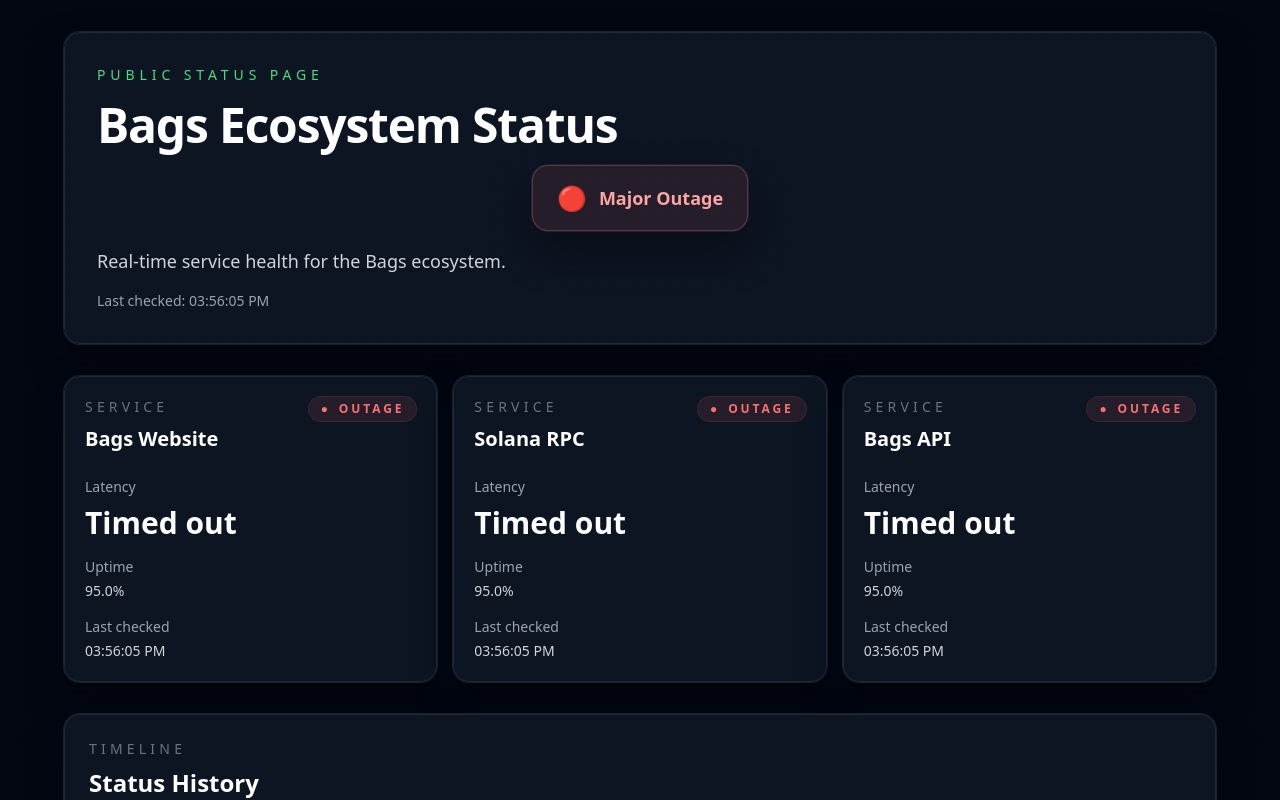
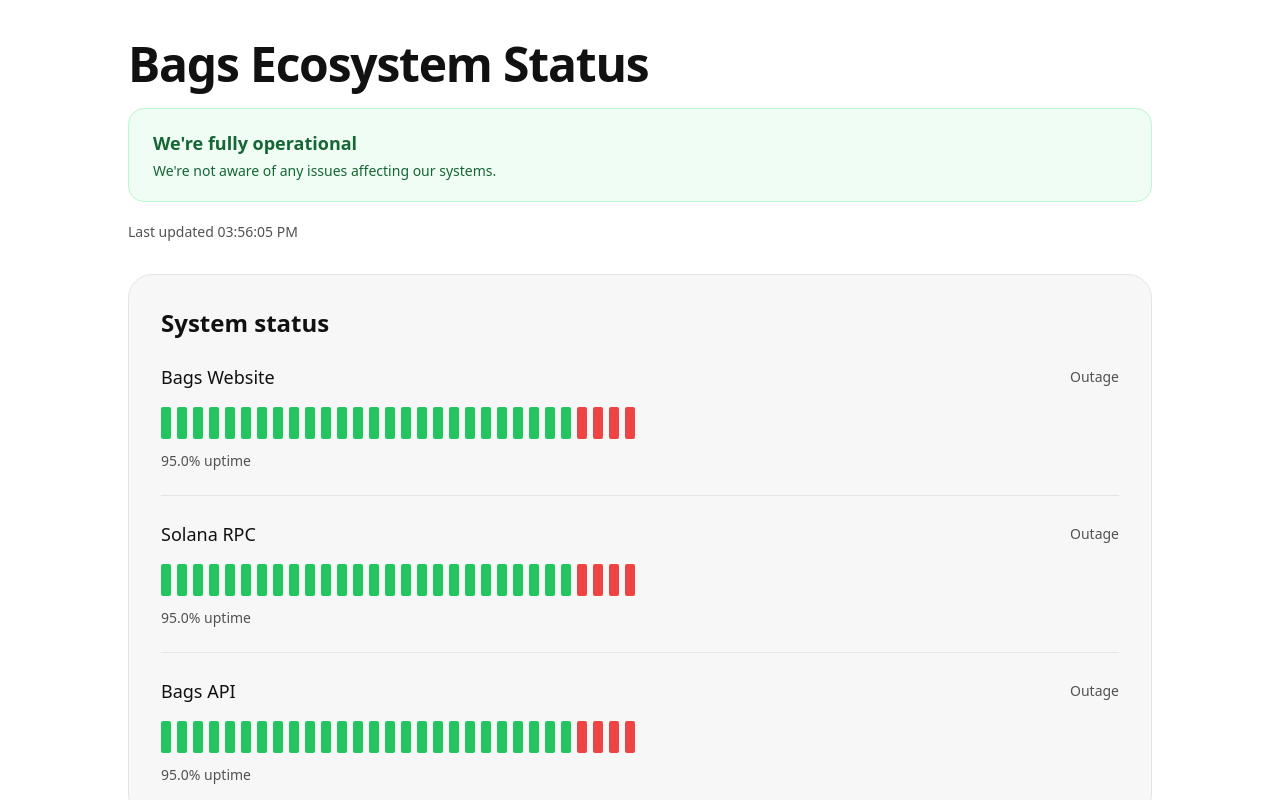
Before and after one commit to Avimanyu8008/bags-radar, a Next.js app: page /status in a window 1280 px wide. Shown: the top 800 px of the page. Built offline with nearby package versions, Linux system fonts and the light colour scheme; no server answers; the database is empty.

Commit message:
redesign status page to openai style

```diff
--- a/app/status/page.tsx
+++ b/app/status/page.tsx
@@ -1,6 +1,7 @@
 "use client";
 
-import { useEffect, useMemo, useState } from "react";
+import Link from "next/link";
+import { useEffect, useState } from "react";
 import type { IncidentRecord, ServiceResult, ServiceStatus } from "@/data/services";
 import { DEMO_SERVICE_RESULTS } from "@/data/services";
 import { getSupabaseClient } from "@/lib/supabaseClient";
@@ -11,30 +12,50 @@
   source: "live" | "demo";
 }
 
-const publicStatusLabels: Record<ServiceStatus, string> = {
-  UP: "Operational",
-  SLOW: "Degraded",
-  DOWN: "Outage"
-};
-
-const publicStatusStyles: Record<ServiceStatus, string> = {
-  UP: "bg-green-400/10 text-green-400 ring-green-400/20",
-  SLOW: "bg-yellow-400/10 text-yellow-400 ring-yellow-400/20",
-  DOWN: "bg-red-400/10 text-red-400 ring-red-400/20"
-};
-
 const uptimeLabels: Record<ServiceStatus, string> = {
   UP: "99.9%",
   SLOW: "99.0%",
   DOWN: "95.0%"
 };
 
-function getIncidentTitle(incident: IncidentRecord) {
-  if (incident.status === "down") {
-    return `${incident.service} outage reported`;
+function getBarClass(color: "green" | "yellow" | "red") {
+  if (color === "red") {
+    return "bg-red-500";
   }
 
-  return `${incident.service} recovered`;
+  if (color === "yellow") {
+    return "bg-yellow-400";
+  }
+
+  return "bg-green-500";
+}
+
+function buildUptimeBars(service: ServiceResult, incidents: IncidentRecord[]) {
+  const bars = Array.from<"green" | "yellow" | "red">({ length: 30 }).fill("green");
+  const relevantIncidents = incidents.filter((incident) => incident.service === service.name);
+
+  if (service.status === "SLOW") {
+    bars[28] = "yellow";
+    bars[29] = "yellow";
+  }
+
+  if (service.status === "DOWN") {
+    bars[26] = "red";
+    bars[27] = "red";
+    bars[28] = "red";
+    bars[29] = "red";
+  }
+
+  relevantIncidents.slice(0, 3).forEach((incident, index) => {
+    const cursor = Math.max(0, 27 - index * 2);
+
+    if (incident.status === "down") {
+      bars[cursor] = "red";
+      bars[Math.min(cursor + 1, 29)] = "red";
+    }
+  });
+
+  return bars;
 }
 
 export default function StatusPage() {
@@ -87,155 +108,98 @@
     };
   }, []);
 
-  const globalStatus = useMemo(() => {
-    if (services.some((service) => service.status === "DOWN")) {
-      return {
-        icon: "\uD83D\uDD34",
-        label: "Major Outage",
-        classes: "border-red-400/30 bg-red-400/10 text-red-300"
-      };
-    }
-
-    if (services.some((service) => service.status === "SLOW")) {
-      return {
-        icon: "\uD83D\uDFE1",
-        label: "Degraded Performance",
-        classes: "border-yellow-400/30 bg-yellow-400/10 text-yellow-200"
-      };
-    }
-
-    return {
-      icon: "\uD83D\uDFE2",
-      label: "All Systems Operational",
-      classes: "border-green-400/30 bg-green-400/10 text-green-200"
-    };
-  }, [services]);
-
   return (
-    <main className="min-h-screen bg-gray-950 px-4 py-8 text-white md:px-8">
-      <div className="mx-auto flex max-w-6xl flex-col gap-8">
-        <header className="panel relative overflow-hidden p-6 md:p-8">
-          <div className="absolute inset-0 -z-10 bg-grid bg-[size:18px_18px] opacity-20" />
-          <div className="flex flex-col gap-4">
-            <p className="text-sm uppercase tracking-[0.35em] text-green-400">
-              Public status page
-            </p>
+    <main className="min-h-screen bg-white px-4 py-10 text-[#111111] md:px-8">
+      <div className="mx-auto flex max-w-5xl flex-col gap-8">
+        <header className="flex flex-col gap-5">
+          <div>
             <h1 className="text-4xl font-semibold tracking-tight md:text-5xl">
               Bags Ecosystem Status
             </h1>
-            <div className="flex justify-center">
-              <div
-                className={`inline-flex items-center justify-center rounded-2xl border px-6 py-4 text-center text-lg font-semibold shadow-glow ${globalStatus.classes}`}
-              >
-                <span className="mr-3 text-2xl">{globalStatus.icon}</span>
-                <span>{globalStatus.label}</span>
           </div>
+
+          <div className="rounded-2xl border border-[#bbf7d0] bg-[#f0fdf4] px-6 py-5">
+            <p className="text-lg font-semibold text-[#166534]">
+              We&apos;re fully operational
+            </p>
+            <p className="mt-1 text-sm text-[#166534]">
+              We&apos;re not aware of any issues affecting our systems.
+            </p>
           </div>
-            <p className="max-w-2xl text-base text-gray-300 md:text-lg">
-              Real-time service health for the Bags ecosystem.
-            </p>
-            <p className="text-sm text-gray-400">
-              Last checked:{" "}
+
+          <p className="text-sm text-[#525252]">
+            Last updated{" "}
             {new Date(checkedAt).toLocaleTimeString([], {
               hour: "2-digit",
               minute: "2-digit",
               second: "2-digit"
             })}
           </p>
-          </div>
         </header>
 
-        <section className="grid gap-4 md:grid-cols-3">
-          {services.map((service) => (
-            <article
+        <section className="rounded-3xl border border-[#e5e5e5] bg-[#f7f7f7] p-6 md:p-8">
+          <div className="flex flex-col gap-6">
+            <div>
+              <h2 className="text-2xl font-semibold text-[#111111]">System status</h2>
+            </div>
+
+            <div className="space-y-6">
+              {services.map((service) => {
+                const bars = buildUptimeBars(service, incidents);
+
+                return (
+                  <div
                     key={service.id}
-              className="panel p-5 transition-transform duration-300 hover:-translate-y-1"
+                    className="border-b border-[#e5e5e5] pb-6 last:border-b-0 last:pb-0"
                   >
-              <div className="flex items-start justify-between gap-4">
-                <div>
-                  <p className="text-sm uppercase tracking-[0.3em] text-gray-500">
-                    Service
-                  </p>
-                  <h2 className="mt-2 text-xl font-semibold text-white">
+                    <div className="flex flex-col gap-3 md:flex-row md:items-center md:justify-between">
+                      <h3 className="text-lg font-medium text-[#111111]">
                         {service.name}
-                  </h2>
-                </div>
-                <span
-                  className={`inline-flex items-center gap-2 rounded-full px-3 py-1 text-xs font-semibold uppercase tracking-[0.24em] ring-1 ${
-                    publicStatusStyles[service.status]
-                  }`}
-                >
-                  <span>&#9679;</span>
-                  {publicStatusLabels[service.status]}
+                      </h3>
+                      <span className="text-sm text-[#525252]">
+                        {service.status === "UP"
+                          ? "Operational"
+                          : service.status === "SLOW"
+                            ? "Degraded"
+                            : "Outage"}
                       </span>
                     </div>
 
-              <div className="mt-6 space-y-4">
-                <div>
-                  <p className="text-sm text-gray-400">Latency</p>
-                  <p className="mt-2 text-3xl font-semibold text-white">
-                    {service.latency !== null ? `${service.latency}ms` : "Timed out"}
+                    <div className="mt-4 flex flex-wrap gap-1.5">
+                      {bars.map((bar, index) => (
+                        <span
+                          key={`${service.id}-${index}`}
+                          className={`h-8 w-2.5 rounded-sm ${getBarClass(bar)}`}
+                        />
+                      ))}
+                    </div>
+
+                    <p className="mt-3 text-sm text-[#525252]">
+                      {uptimeLabels[service.status]} uptime
                     </p>
                   </div>
-                <div>
-                  <p className="text-sm text-gray-400">Uptime</p>
-                  <p className="mt-1 text-sm text-gray-300">
-                    {uptimeLabels[service.status]}
-                  </p>
-                </div>
-                <div>
-                  <p className="text-sm text-gray-400">Last checked</p>
-                  <p className="mt-1 text-sm text-gray-300">
-                    {new Date(service.checkedAt).toLocaleTimeString([], {
-                      hour: "2-digit",
-                      minute: "2-digit",
-                      second: "2-digit"
+                );
               })}
-                  </p>
-                </div>
-              </div>
-            </article>
-          ))}
-        </section>
-
-        <section className="panel p-6">
-          <div className="flex flex-col gap-5">
-            <div>
-              <p className="text-sm uppercase tracking-[0.3em] text-gray-500">
-                Timeline
-              </p>
-              <h2 className="mt-2 text-2xl font-semibold text-white">Status History</h2>
-            </div>
-
-            <div className="space-y-4">
-              {incidents.length === 0 ? (
-                <div className="rounded-2xl border border-gray-800 bg-gray-950 px-4 py-5 text-sm text-gray-400">
-                  No recent incidents yet.
-                </div>
-              ) : (
-                incidents.map((incident) => (
-                  <div
-                    key={incident.id}
-                    className="rounded-2xl border border-gray-800 bg-gray-950 px-4 py-4"
-                  >
-                    <p className="text-base font-medium text-white">
-                      {getIncidentTitle(incident)}
-                    </p>
-                    <p className="mt-1 text-sm text-gray-300">
-                      Service affected: {incident.service}
-                    </p>
-                    <p className="mt-2 text-sm text-gray-500">
-                      {new Date(incident.created_at).toLocaleString([], {
-                        hour: "2-digit",
-                        minute: "2-digit"
-                      })}
-                    </p>
-                  </div>
-                ))
-              )}
             </div>
           </div>
         </section>
+
+        <div className="flex items-center justify-between rounded-2xl border border-[#e5e5e5] bg-[#f7f7f7] px-6 py-4">
+          <div>
+            <p className="text-base font-medium text-[#111111]">View incident history</p>
+            <p className="mt-1 text-sm text-[#525252]">
+              {incidents.length > 0
+                ? `${incidents.length} recent incident updates available`
+                : "Check the incident timeline for recent updates"}
+            </p>
+          </div>
+          <Link
+            href="/incidents"
+            className="rounded-full border border-[#e5e5e5] bg-white px-4 py-2 text-sm font-semibold text-[#111111] transition hover:bg-[#fafafa]"
+          >
+            Open timeline
+          </Link>
+        </div>
       </div>
     </main>
   );
```
Lines whose indentation alone changed are shown as unchanged.
